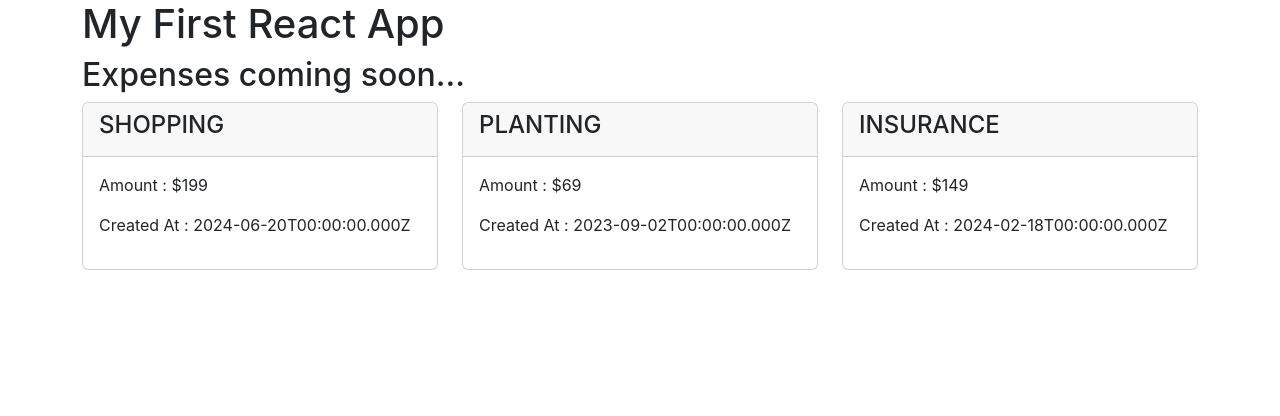
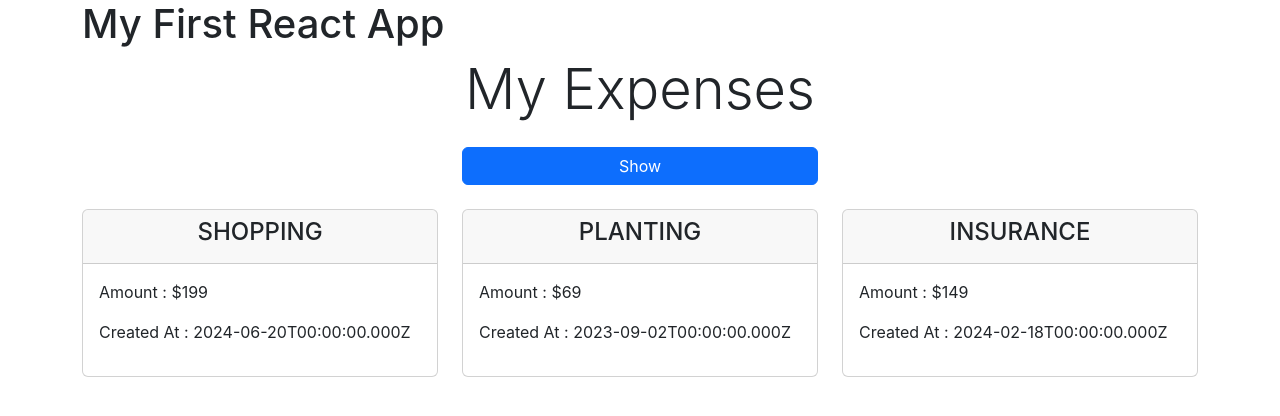
Before and after one commit to synergy2411/db_ui_b2, a React (Create React App) app in the folder frontend-react/: page / in a window 1280 px wide. Shown: the top 416 px of the page. Built offline with nearby package versions, Linux system fonts and the light colour scheme.

Commit message:
state added

```diff
--- a/frontend-react/src/Components/Expenses/ExpenseItem/ExpenseItem.jsx
+++ b/frontend-react/src/Components/Expenses/ExpenseItem/ExpenseItem.jsx
@@ -3,7 +3,7 @@ function ExpenseItem({ expense }) {
     <div className="col-4">
       <div className="card">
         <div className="card-header">
-          <h4>{expense.title.toUpperCase()}</h4>
+          <h4 className="text-center">{expense.title.toUpperCase()}</h4>
         </div>
         <div className="card-body">
           <p>Amount : ${expense.amount}</p>
--- a/frontend-react/src/Components/Expenses/Expenses.jsx
+++ b/frontend-react/src/Components/Expenses/Expenses.jsx
@@ -1,3 +1,4 @@
+import { useState } from "react";
 import ExpenseItem from "./ExpenseItem/ExpenseItem";
 
 function Expenses() {
@@ -22,13 +23,34 @@ function Expenses() {
     },
   ];
 
+  const [show, setShow] = useState(false);
+
+  //   let show = false;
+
+  const showClickHandler = () => {
+    setShow(!show);
+  };
+
   return (
     <div>
-      <h2>Expenses coming soon...</h2>
+      <h2 className="text-center display-4 mb-4">My Expenses</h2>
+
+      <div className="row mb-4">
+        <div className="col-4 offset-4">
+          <div className="d-grid">
+            <button className="btn btn-primary" onClick={showClickHandler}>
+              Show
+            </button>
+          </div>
+        </div>
+      </div>
+
+      {show && <p>This paragraph will dynamically appear</p>}
+
       <div className="row">
-        <ExpenseItem expense={expenses[0]} />
-        <ExpenseItem expense={expenses[1]} />
-        <ExpenseItem expense={expenses[2]} />
+        {expenses.map((exp) => (
+          <ExpenseItem expense={exp} key={exp.id} />
+        ))}
       </div>
     </div>
   );
```
